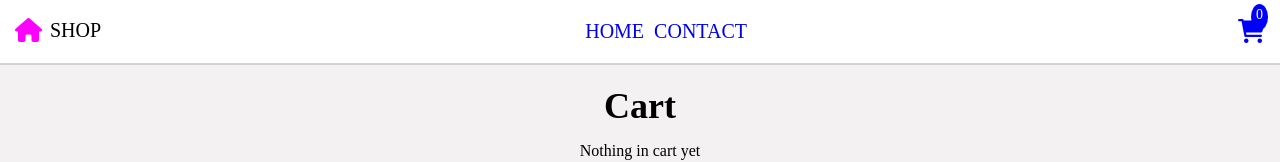
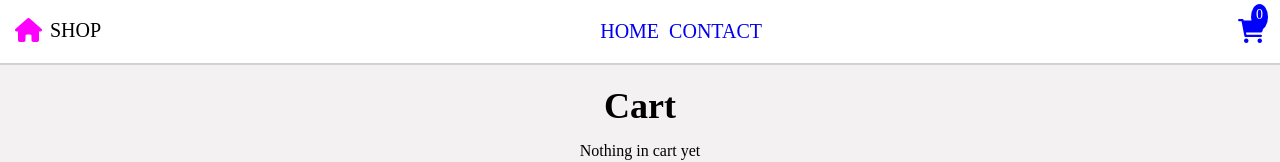
Before and after one commit to tnjensen/CA, a React (Vite) app: page /cart in a window 1280 px wide. Shown: the top 162 px of the page. Built offline with nearby package versions, Linux system fonts and the light colour scheme.

Commit message:
Adjusted styling header

```diff
--- a/src/components/header/header.module.css
+++ b/src/components/header/header.module.css
@@ -26,7 +26,6 @@
     color: black;
 }
 .headerCenter{
-    margin-left: -30px;
     text-transform: uppercase;
 
 }
--- a/src/components/nav/nav.module.css
+++ b/src/components/nav/nav.module.css
@@ -1,6 +1,6 @@
 nav ul{
     list-style: none;
-    display: inline-flex;
+    display: flex;
     gap: 10px;
 }
 nav ul li a{
```
